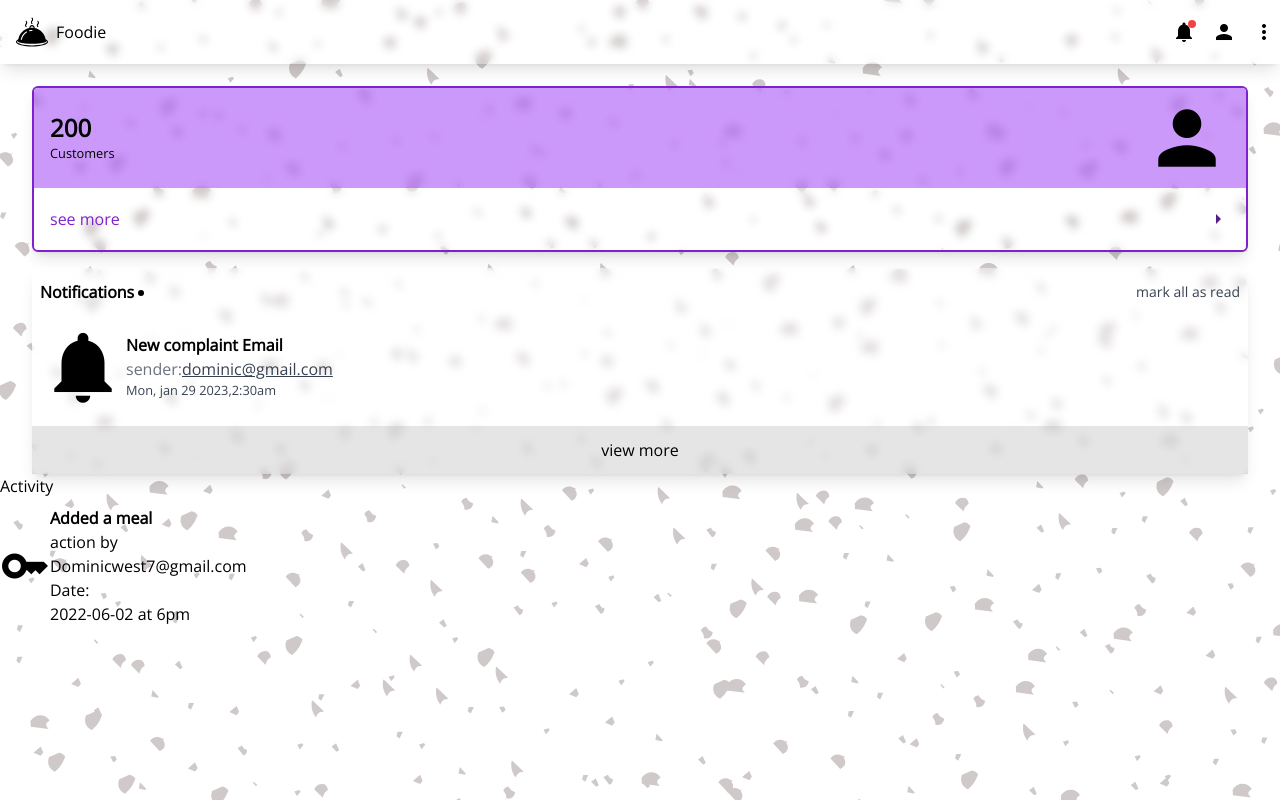
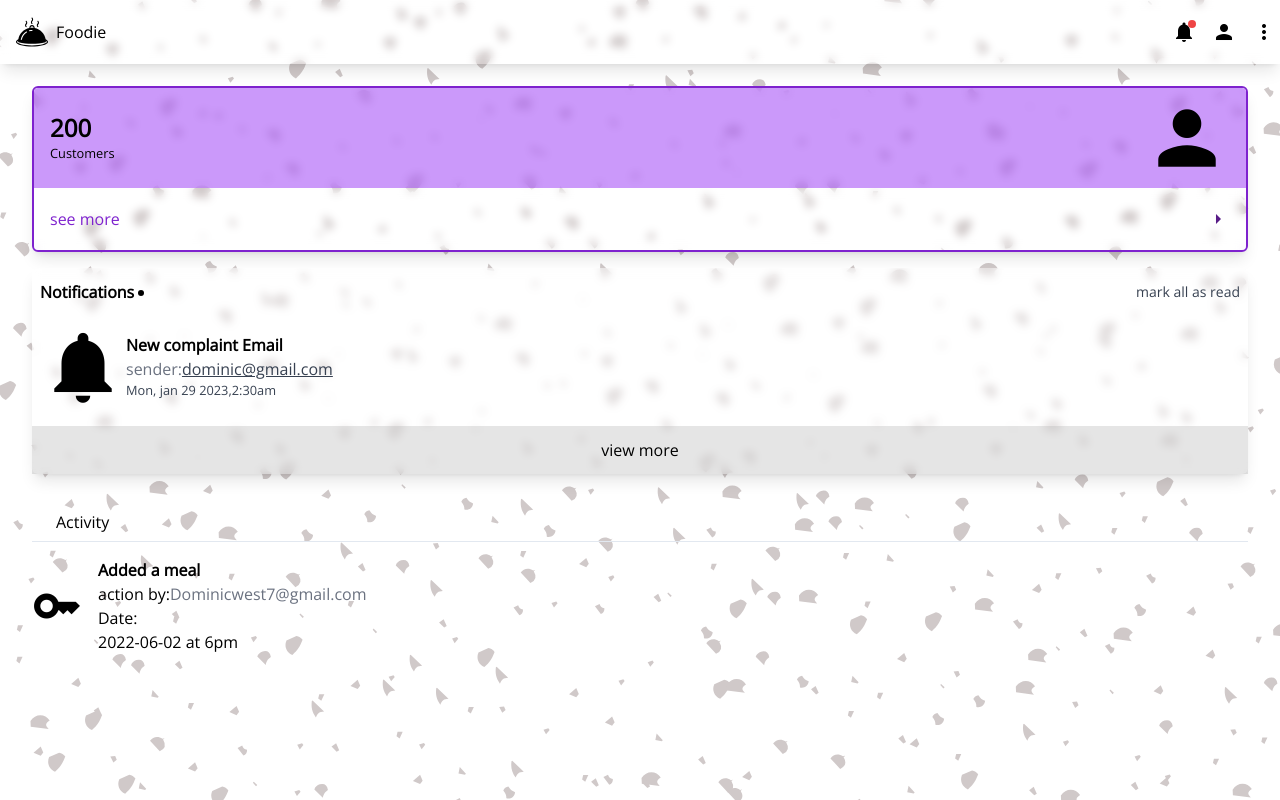
Before and after one commit to dom-codex/Foodapp-admin-frontend, a React (Create React App) app: page / in a window 1280 px wide. Built offline with nearby package versions, Linux system fonts and the light colour scheme.

Commit message:
Style activity component partially

```diff
--- a/src/components/activity.js
+++ b/src/components/activity.js
@@ -1,7 +1,7 @@
 import React from "react"
 const Activity =()=>{
-return <div>
-  <div className={"h-[32px] border-b-sm"}>
+return <div className="mx-auto mt-[36px] w-[95%]">
+  <div className={"h-[32px] border-b-[1px] border-b-slate-200 pl-[24px] mb-[16px]"}>
     <p>Activity</p>
   </div>
   <div>
@@ -13,11 +13,11 @@ export default Activity;
 const ActivityItem=()=>{
   return <div className="flex items-center">
     <div className="m-0"> <i className="material-icons icon-s">key</i></div>
-    <div>
+    <div className="ml-[16px]">
       <h2 className={"font-bold"}>Added a meal</h2>
-      <div>
-        <p>action by</p>
-        <p>Dominicwest7@gmail.com</p>
+      <div className="flex mr-[8px]">
+        <p>action by: </p>
+        <p className="text-gray-500">Dominicwest7@gmail.com</p>
       </div>
       <div>
         <p>Date:</p>
```
